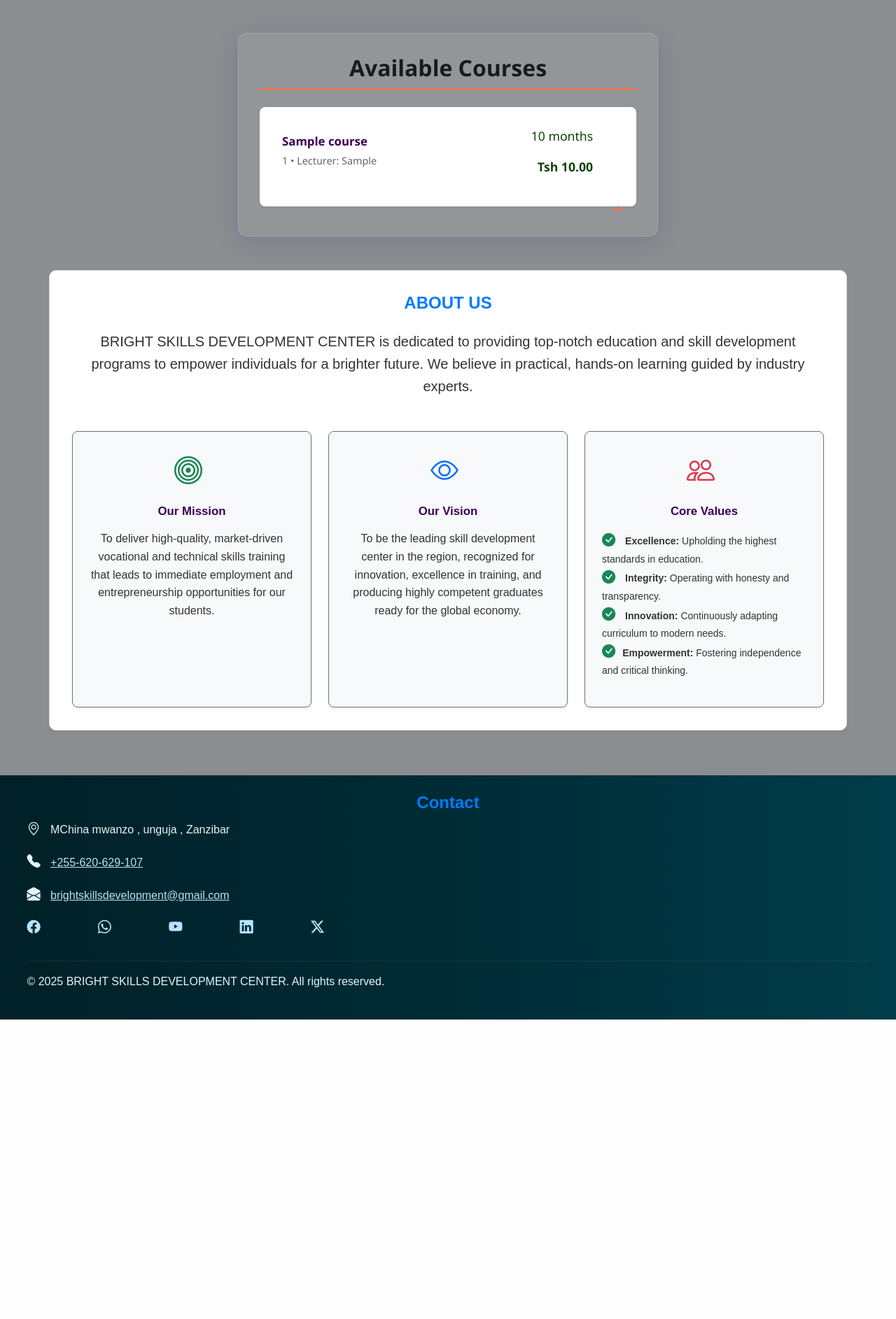
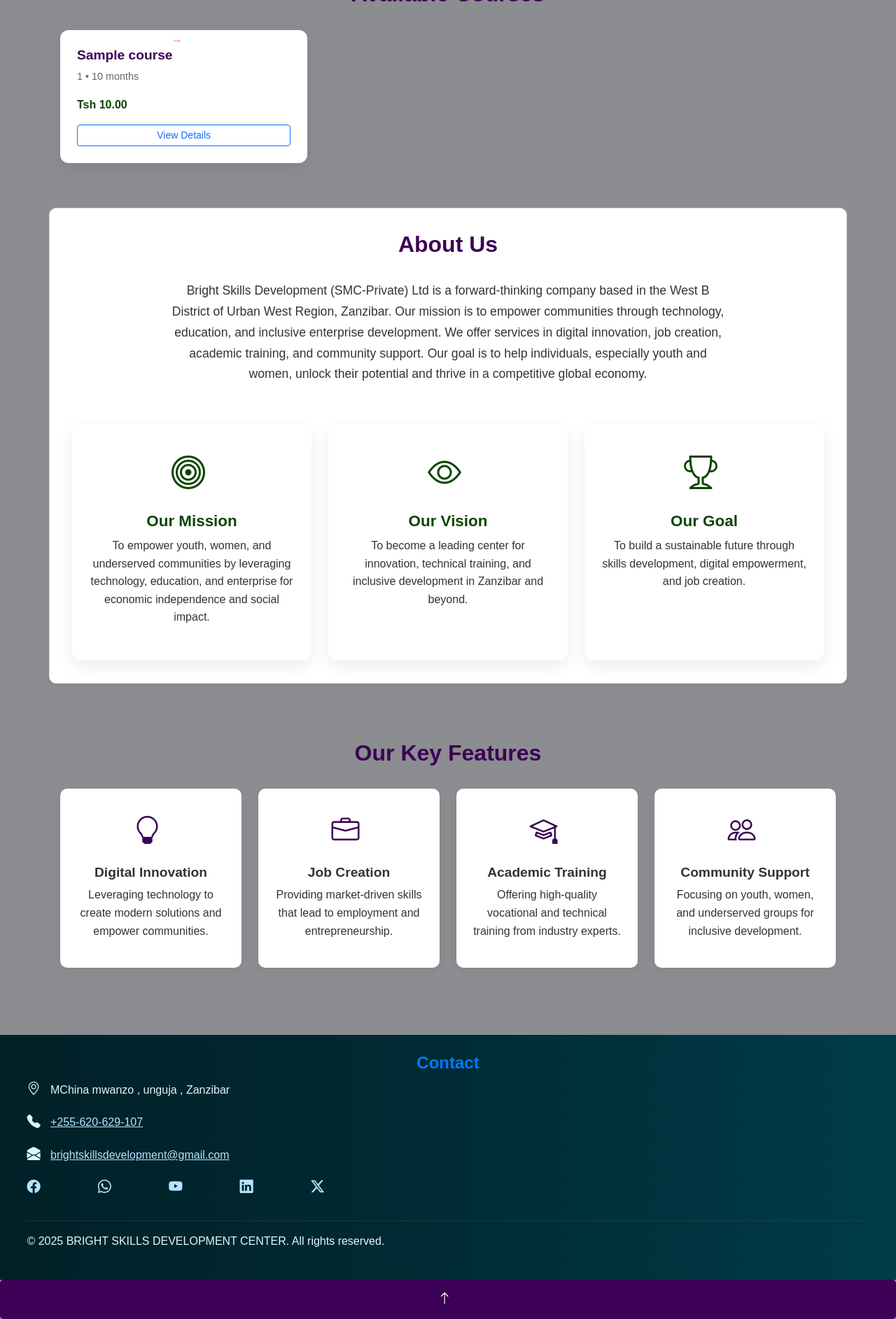
Before and after one commit to brightfuture008/brightfutureskills, a Django app: page / in a window 1280 px wide. Shown: the part 426-2311 px from the top of the page at 70% size. Before the commit the page ends 1883 px from the top, so only its background shows below. Run offline with Django 5.2, Linux system fonts and the light colour scheme; tables that the repository leaves empty hold one stand-in row (values such as "Sample post"); some libraries are stand-ins or nearby versions.

Commit message:
modifying interface

```diff
--- a/apply/static/css/style.css
+++ b/apply/static/css/style.css
@@ -134,6 +135,15 @@ h1 {
   outline: none;
 }
 
+h2.section-title {
+    font-size: 2rem;
+    font-weight: 700;
+    color: var(--color-primary-dark);
+    margin-bottom: 2rem;
+    text-align: center;
+    position: relative;
+}
+
 h2 {
     font-size: 24px;
     margin-bottom: .5rem;
@@ -180,10 +190,6 @@ i {
     color: var(--color-primary-dark);
 }
 
-.card-title {
-    font-size: 20px;
-    color: var(--color-primary-dark);
-}
 
 .card-text {
     color: var(--color-text-dark);
@@ -205,6 +211,83 @@ i {
     border-radius: 10px;
     margin: 2% auto;
     box-shadow: 0 2px 5px rgba(0, 0, 0, 0.05);
+}
+.about-intro {
+    text-align: center;
+    max-width: 800px;
+    margin: 0 auto 2rem auto;
+    font-size: 1.1rem;
+    line-height: 1.7;
+}
+.about p {
+    color: var(--color-text-dark);
+}
+
+.about-card {
+    background: var(--color-card-bg);
+    padding: 2rem 1.5rem;
+    border-radius: 12px;
+    text-align: center;
+    height: 100%;
+    border: 1px solid transparent;
+    box-shadow: 0 8px 24px rgba(0,0,0,0.08);
+    transition: transform var(--transition-speed) ease, box-shadow var(--transition-speed) ease, border-color var(--transition-speed) ease;
+}
+.about-card:hover {
+    transform: translateY(-8px);
+    box-shadow: 0 16px 32px rgba(0,0,0,0.1);
+}
+.about-icon {
+    font-size: 3rem;
+    color: var(--color-primary-light);
+    margin-bottom: 1rem;
+    display: inline-block;
+}
+
+.about-subtitle {
+    font-size: 1.4rem;
+    color: var(--color-primary-light);
+    margin-top: 0;
+    margin-bottom: 0.5rem;
+    font-weight: 700;
+}
+[data-theme="dark"] .about-subtitle {
+    color: var(--color-accent-1);
+}
+
+
+/* Key Features Section */
+.features {
+    padding: 2rem 1rem;
+}
+
+.feature-card {
+    padding: 1.5rem;
+    background-color: var(--color-card-bg);
+    border-radius: 10px;
+    box-shadow: 0 4px 12px rgba(0,0,0,0.05);
+    height: 100%;
+    border-top: 4px solid transparent;
+    transition: transform var(--transition-speed) ease, box-shadow var(--transition-speed) ease, border-color var(--transition-speed) ease;
+}
+
+.feature-card:hover {
+    transform: translateY(-5px);
+    box-shadow: 0 12px 24px rgba(0, 0, 0, 0.1);
+    border-top-color: var(--color-primary-light);
+}
+
+.feature-icon {
+    font-size: 2.5rem;
+    color: var(--color-primary-dark);
+    margin-bottom: 1rem;
+    display: inline-block;
+}
+
+.feature-title {
+    font-size: 1.2rem;
+    color: var(--color-text-dark);
+    font-weight: 700;
 }
 
 form {
@@ -417,74 +498,25 @@ footer a:hover {
     margin-bottom: 20px;
 }
 
-.course-details a {
-    display: inline-block;
-    margin-top: 30px;
-    padding: 10px 20px;
-    background-color: #007bff;
-    color: white;
-    text-decoration: none;
-    border-radius: 6px;
-    font-weight: 600;
-    transition: background-color 0.3s ease;
+
+.course-list {
+    padding: 1rem;
 }
 
-.course-details a:hover {
-    background-color: #0056b3;
+.course-card-wrapper {
+    height: 100%;
+    position: relative;
 }
 
-
-.course-list {
-    max-width: 600px;
-    width: 94%;
-    margin: 40px auto;
-    padding: 30px;
+.course-card {
+    background: var(--color-card-bg);
     border-radius: 12px;
-    font-family: 'Segoe UI', Tahoma, Geneva, Verdana, sans-serif;
-    /* Glassmorphism */
-    background: var(--glass-bg);
-    backdrop-filter: blur(10px);
-    -webkit-backdrop-filter: blur(10px);
-    border: 1px solid var(--glass-border);
-    box-shadow: 0 8px 32px 0 rgba(31, 38, 135, 0.15);
-}
-.course-list li { transition: transform var(--transition-speed) ease, box-shadow var(--transition-speed) ease; }
-
-.course-list h2 {
-    color: #1a1a1a;
-    font-size: 2em;
-    text-align: center;
-    margin-bottom: 25px;
-    padding-bottom: 10px;
-    border-bottom: 2px solid #ff7043;
-}
-
-.course-list ul {
-    list-style: none;
-    padding: 0;
-    margin: 0;
-}
-
-.course-list li {
-    background-color: var(--color-card-bg);
-    margin-bottom: 12px;
-    border-radius: 8px;
-    box-shadow: 0 2px 5px rgba(0, 0, 0, 0.05);
-    transition: transform 0.2s ease;
-}
-
-.course-list li:hover {
-    transform: translateY(-2px);
-    box-shadow: 0 4px 10px rgba(0, 0, 0, 0.1);
-}
-
-.course-list a {
-    display: block;
-    padding: 15px 20px;
-    text-decoration: none;    color: var(--color-text-dark);
-    font-size: 1.1em;
-    font-weight: 500;
-    position: relative;
+    padding: 1.5rem;
+    height: 100%;
+    box-shadow: 0 8px 24px rgba(0,0,0,0.08);
+    display: flex;
+    flex-direction: column;
+    transition: transform var(--transition-speed) ease, box-shadow var(--transition-speed) ease;
 }
 
 .course-list a::after {
@@ -535,23 +567,16 @@ footer a:hover {
 
 
 .course-card {
-  display: flex;
-  justify-content: space-between;
-  align-items: center;
-  gap: 1rem;
-  width: 94%;
-  padding: 12px;
+    flex-grow: 1; /* Make card grow to fill wrapper */
 }
-.course-card-left { flex: 1 1 65%; }
-.course-card-right { text-align: right; min-width: 140px; }
-.card-title { margin: 0 0 6px 0; font-size: 1.05rem; color: var(--color-primary-dark); font-weight:700; }
+.course-card .card-title {
+    font-size: 1.2rem;
+    font-weight: 700;
+    color: var(--color-primary-dark);
+    margin-bottom: 0.5rem;
+}
 .small.muted { color: #666; font-size: 0.9rem; }
-
-/* Card hover effect */
-.course-card:hover, .course-list li:hover, .about:hover {
-    transform: translateY(-5px);
-    box-shadow: 0 12px 24px rgba(0, 0, 0, 0.15);
-}
+.course-card .btn { margin-top: auto; }
 
 /* Fade-in animation */
 .fade-in {
--- a/apply/templates/applications/base.html
+++ b/apply/templates/applications/base.html
@@ -35,14 +35,6 @@
 
   <div class="toast-wrap" id="toast-wrap" aria-live="polite" aria-atomic="true"></div>
 
-  <div class="loading-overlay" id="loading-overlay" role="status" aria-hidden="true">
-    <div style="text-align:center;">
-      <div class="loader" aria-hidden="true"></div>
-      <div style="height:8px"></div>
-      <div class="loader-bar" aria-hidden="true"><i></i></div>
-      <p style="color:rgba(255,255,255,0.85); margin-top:10px; font-weight:600;">Loading, please wait…</p>
-    </div>
-  </div>
 
   {% block content %}{% endblock content %}
 
@@ -79,6 +71,8 @@
       </div>
     </footer>
 
+    <button id="back-to-top" class="back-to-top" title="Go to top"><i class="bi bi-arrow-up"></i></button>
+
     <script src="https://cdn.jsdelivr.net/npm/bootstrap@5.3.8/dist/js/bootstrap.bundle.min.js" integrity="sha384-I7E8VVD/ismYTF4hNIPjVp/Zjvgyol6oGoD6DBS7Ys2eM6G+r6Xj4sV/B8Rk4vH" crossorigin="anonymous"></script>
 
     <script src="https://code.jquery.com/jquery-3.6.0.min.js"></script>
@@ -87,6 +81,9 @@
     <script>
       // --- UI Enhancements: Theme Toggler & Animations ---
       document.addEventListener('DOMContentLoaded', function () {
+        const header = document.querySelector('header');
+        const backToTopBtn = document.getElementById('back-to-top');
+
         // Theme Toggler
         const themeToggler = document.getElementById('theme-toggler');
         const currentTheme = localStorage.getItem('theme') || 'light';
@@ -100,6 +97,51 @@
           });
         }
 
+        // Header scroll effect & Back to Top button
+        window.addEventListener('scroll', () => {
+          if (window.scrollY > 50) {
+            header.classList.add('scrolled');
+            if (backToTopBtn) backToTopBtn.classList.add('visible');
+          } else {
+            header.classList.remove('scrolled');
+            if (backToTopBtn) backToTopBtn.classList.remove('visible');
+          }
+        });
+
+        if (backToTopBtn) {
+            backToTopBtn.addEventListener('click', () => {
+                window.scrollTo({ top: 0, behavior: 'smooth' });
+            });
+        }
+
+        // Floating form labels
+        document.querySelectorAll('.form-group-float').forEach(group => {
+            const input = group.querySelector('input, textarea');
+            const label = group.querySelector('label');
+            if (input.value) {
+                group.classList.add('active');
+            }
+            input.addEventListener('focus', () => group.classList.add('active'));
+            input.addEventListener('blur', () => {
+                if (!input.value) {
+                    group.classList.remove('active');
+                }
+            });
+        });
+
+        // Button ripple effect
+        document.querySelectorAll('button, .btn').forEach(button => {
+            button.addEventListener('click', function (e) {
+                const rect = button.getBoundingClientRect();
+                const ripple = document.createElement('span');
+                ripple.className = 'ripple';
+                ripple.style.left = `${e.clientX - rect.left}px`;
+                ripple.style.top = `${e.clientY - rect.top}px`;
+                this.appendChild(ripple);
+                setTimeout(() => ripple.remove(), 600);
+            });
+        });
+
         // Fade-in animations on scroll
         const observer = new IntersectionObserver((entries) => {
           entries.forEach(entry => {
@@ -111,7 +153,7 @@
         }, { threshold: 0.1 });
 
         // Apply fade-in to cards and other elements
-        document.querySelectorAll('.course-card, .course-list li, .about, form').forEach(el => {
+        document.querySelectorAll('.course-card-wrapper, .about-card, form, .feature-card, .course-details').forEach(el => {
           el.classList.add('fade-in');
           observer.observe(el);
         });
--- a/apply/templates/applications/home.html
+++ b/apply/templates/applications/home.html
@@ -15,66 +15,87 @@
     </section>
 
      <section class="course-list container my-5">
-      <h2>Available Courses</h2>
-      <ul>
+      <h2 class="section-title">Available Courses</h2>
+      <div class="row g-4">
         {% for course in courses %}
-        <li>
-          <a href="{% url 'applications:course_detail' course.id %}">
+        <div class="col-lg-4 col-md-6">
+          <div class="course-card-wrapper">
             <div class="course-card">
-              <div class="course-card-left">
-                <h3 class="card-title">{{ course.title }}</h3>
-                <p class="small muted">{{ course.course_id }} • Lecturer: {{ course.lecturer }}</p>
-              </div>
-              <div class="course-card-right">
-                <p class="course-duration">{{ course.duration_months }} month{{ course.duration_months|pluralize }}</p>
-                <p class="course-cost">Tsh {{ course.cost|floatformat:2 }}</p>
-              </div>
+              <h3 class="card-title">{{ course.title }}</h3>
+              <p class="small muted">{{ course.course_id }} • {{ course.duration_months }} month{{ course.duration_months|pluralize }}</p>
+              <p class="course-cost">Tsh {{ course.cost|floatformat:2 }}</p>
+              <a href="{% url 'applications:course_detail' course.id %}" class="btn btn-sm btn-outline-primary stretched-link">View Details</a>
             </div>
-          </a>
-        </li>
+          </div>
+        </div>
         {% empty %}
-        <li>No courses available.</li>
+        <p class="text-center">No courses available at the moment.</p>
         {% endfor %}
-      </ul>
+      </div>
     </section>
 
 
 
     <section id="about" class="about container my-5">
-      <h2 class="mb-4">ABOUT US</h2>
+        <h2 class="section-title">About Us</h2>
+        <p class="about-intro">
+            Bright Skills Development (SMC-Private) Ltd is a forward-thinking company based in the West B District of Urban West Region, Zanzibar. Our mission is to empower communities through technology, education, and inclusive enterprise development. We offer services in digital innovation, job creation, academic training, and community support. Our goal is to help individuals, especially youth and women, unlock their potential and thrive in a competitive global economy.
+        </p>
 
-      <p class="lead text-center mb-5">
-        BRIGHT SKILLS DEVELOPMENT CENTER is dedicated to providing top-notch education and skill development programs to empower individuals for a brighter future. We believe in practical, hands-on learning guided by industry experts.
-      </p>
+        <div class="row g-4 mt-4">
+            <div class="col-lg-4 col-md-6">
+                <div class="about-card fade-in">
+                    <i class="bi bi-bullseye about-icon"></i>
+                    <h3 class="about-subtitle">Our Mission</h3>
+                    <p>To empower youth, women, and underserved communities by leveraging technology, education, and enterprise for economic independence and social impact.</p>
+                </div>
+            </div>
+            <div class="col-lg-4 col-md-6">
+                <div class="about-card fade-in">
+                    <i class="bi bi-eye about-icon"></i>
+                    <h3 class="about-subtitle">Our Vision</h3>
+                    <p>To become a leading center for innovation, technical training, and inclusive development in Zanzibar and beyond.</p>
+                </div>
+            </div>
+            <div class="col-lg-4 col-md-6">
+                <div class="about-card fade-in">
+                    <i class="bi bi-trophy about-icon"></i>
+                    <h3 class="about-subtitle">Our Goal</h3>
+                    <p>To build a sustainable future through skills development, digital empowerment, and job creation.</p>
+                </div>
+            </div>
+        </div>
+    </section>
 
+    <section id="features" class="features container my-5">
+      <h2 class="section-title">Our Key Features</h2>
       <div class="row text-center g-4">
-
-        <div class="col-md-4">
-          <div class="p-4 bg-light rounded-3 h-100 shadow-sm border border-secondary">
-            <i class="bi bi-bullseye fs-1 text-success"></i>
-            <h3 class="card-title mt-3 mb-3">Our Mission</h3>
-            <p>To deliver high-quality, market-driven vocational and technical skills training that leads to immediate employment and entrepreneurship opportunities for our students.</p>
+        <div class="col-lg-3 col-md-6">
+          <div class="feature-card fade-in">
+            <i class="bi bi-lightbulb feature-icon"></i>
+            <h3 class="feature-title">Digital Innovation</h3>
+            <p>Leveraging technology to create modern solutions and empower communities.</p>
           </div>
         </div>
-
-        <div class="col-md-4">
-          <div class="p-4 bg-light rounded-3 h-100 shadow-sm border border-secondary">
-            <i class="bi bi-eye fs-1 text-primary"></i>
-            <h3 class="card-title mt-3 mb-3">Our Vision</h3>
-            <p>To be the leading skill development center in the region, recognized for innovation, excellence in training, and producing highly competent graduates ready for the global economy.</p>
+        <div class="col-lg-3 col-md-6">
+          <div class="feature-card fade-in">
+            <i class="bi bi-briefcase feature-icon"></i>
+            <h3 class="feature-title">Job Creation</h3>
+            <p>Providing market-driven skills that lead to employment and entrepreneurship.</p>
           </div>
         </div>
-
-        <div class="col-md-4">
-          <div class="p-4 bg-light rounded-3 h-100 shadow-sm border border-secondary">
-            <i class="bi bi-people fs-1 text-danger"></i>
-            <h3 class="card-title mt-3 mb-3">Core Values</h3>
-            <ul class="list-unstyled text-start small">
-              <li><i class="bi bi-check-circle-fill text-success"></i> <strong>Excellence:</strong> Upholding the highest standards in education.</li>
-              <li><i class="bi bi-check-circle-fill text-success"></i> <strong>Integrity:</strong>  Operating with honesty and transparency.</li>
-              <li><i class="bi bi-check-circle-fill text-success"></i> <strong>Innovation:</strong> Continuously adapting curriculum to modern needs.</li>
-              <li><i class="bi bi-check-circle-fill text-success"></i><strong>Empowerment:</strong>  Fostering independence and critical thinking.</li>
-            </ul>
+        <div class="col-lg-3 col-md-6">
+          <div class="feature-card fade-in">
+            <i class="bi bi-mortarboard feature-icon"></i>
+            <h3 class="feature-title">Academic Training</h3>
+            <p>Offering high-quality vocational and technical training from industry experts.</p>
+          </div>
+        </div>
+        <div class="col-lg-3 col-md-6">
+          <div class="feature-card fade-in">
+            <i class="bi bi-people feature-icon"></i>
+            <h3 class="feature-title">Community Support</h3>
+            <p>Focusing on youth, women, and underserved groups for inclusive development.</p>
           </div>
         </div>
       </div>
--- a/apply/views.py
+++ b/apply/views.py
@@ -25,7 +25,12 @@ def add_student(request):
             student = form.save()
             return redirect('applications:registration_success', student_id=student.id)
     else:
-        form = StudentForm()
+        initial_data = {}
+        course_id = request.GET.get('course')
+        if course_id:
+            initial_data['course'] = course_id
+        form = StudentForm(initial=initial_data)
+
     courses = Course.objects.all()
     regions = Region.objects.all()
     return render(request, 'applications/add_student.html', {
```
Also changed, not shown: other parts of apply/static/css/style.css (+17 -18 lines), apply/templates/applications/add_student.html (+6 -6 lines), apply/templates/applications/course_detail.html (+22 -16 lines), apply/templates/applications/course_list.html (+16 -15 lines).
